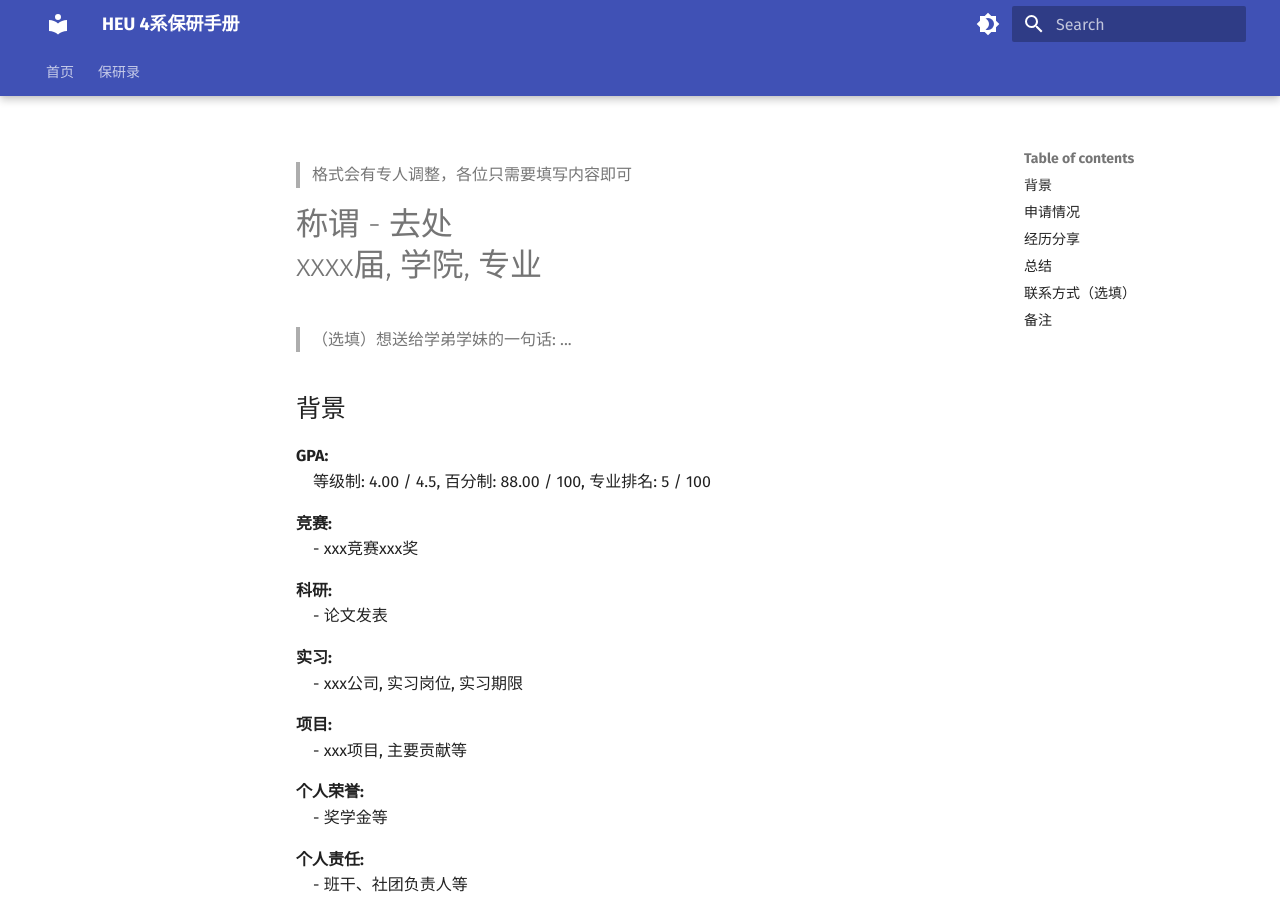
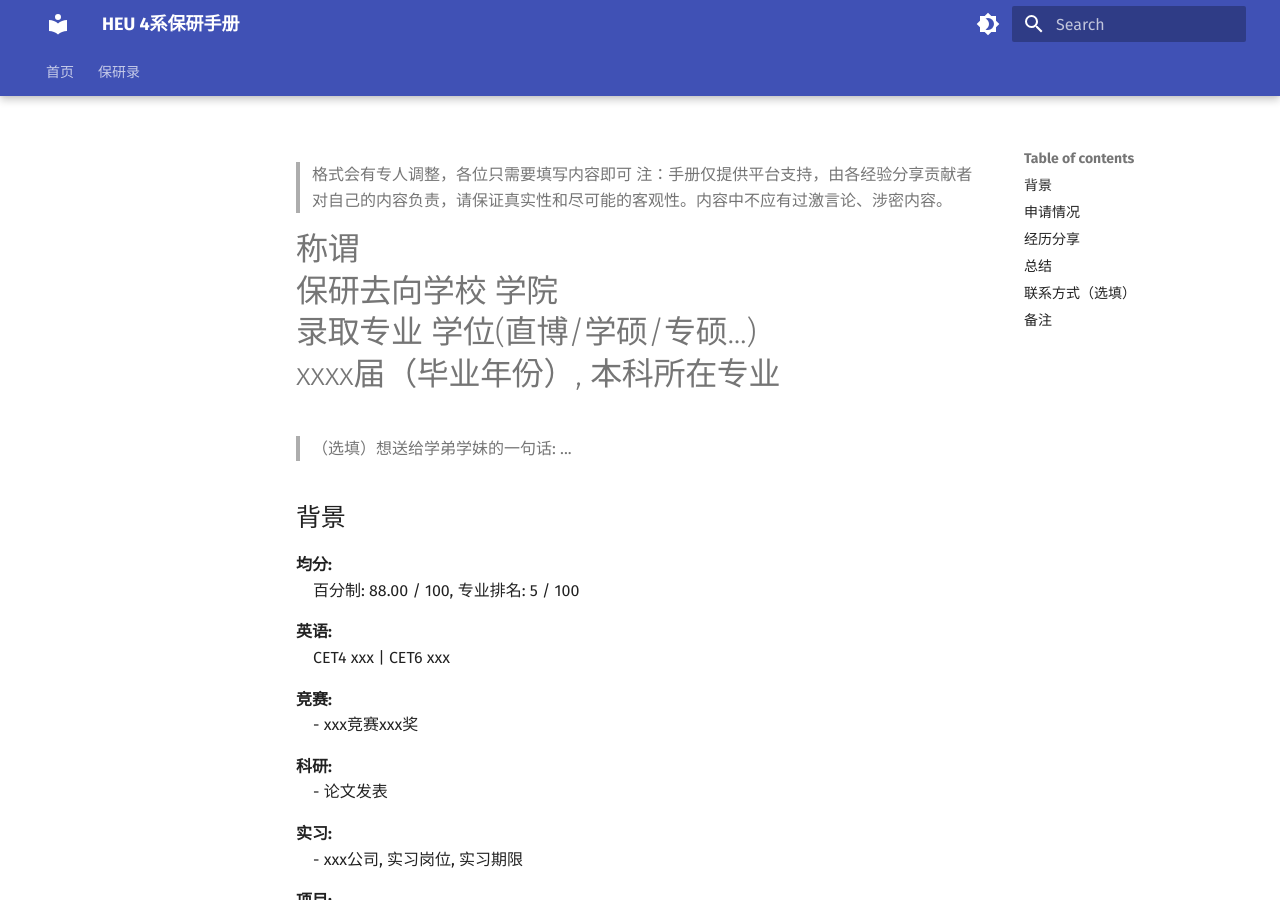
Before and after one commit to heu4-baoyan/heu4-baoyan, an MkDocs documentation site: the page built from docs/baoyan/template.md, in a window 1280 px wide and 900 px high. Built offline with MkDocs 1.6.1 and Material for MkDocs 9.7.7, drawn with Linux system fonts in a browser that asks for light colours.

Commit message:
feat: 更新文档与配置

```diff
--- a/docs/baoyan/template.md
+++ b/docs/baoyan/template.md
@@ -1,11 +1,15 @@
 > 格式会有专人调整，各位只需要填写内容即可
+注：手册仅提供平台支持，由各经验分享贡献者对自己的内容负责，请保证真实性和尽可能的客观性。内容中不应有过激言论、涉密内容。
 
-# 称谓 - 去处<br>xxxx届, 学院, 专业
+# 称谓<br>保研去向学校 学院<br>录取专业 学位(直博/学硕/专硕...) <br>xxxx届（毕业年份）, 本科所在专业
 >（选填）想送给学弟学妹的一句话: ...<br>
 
 ## 背景
-**GPA:**<br>
-&nbsp;&nbsp;&nbsp;&nbsp;等级制: 4.00 / 4.5, 百分制: 88.00 / 100, 专业排名: 5 / 100
+**均分:**<br>
+&nbsp;&nbsp;&nbsp;&nbsp;百分制: 88.00 / 100, 专业排名: 5 / 100
+
+**英语:**<br>
+&nbsp;&nbsp;&nbsp;&nbsp;CET4 xxx | CET6 xxx
 
 **竞赛:**<br>
 &nbsp;&nbsp;&nbsp;&nbsp;- xxx竞赛xxx奖<br>
```
Also changed, not shown: docs/baoyan/template_baoyan.txt (+7 -3 lines), site/baoyan/template/index.html, site/baoyan/template_baoyan.txt, site/search/search_index.json.
